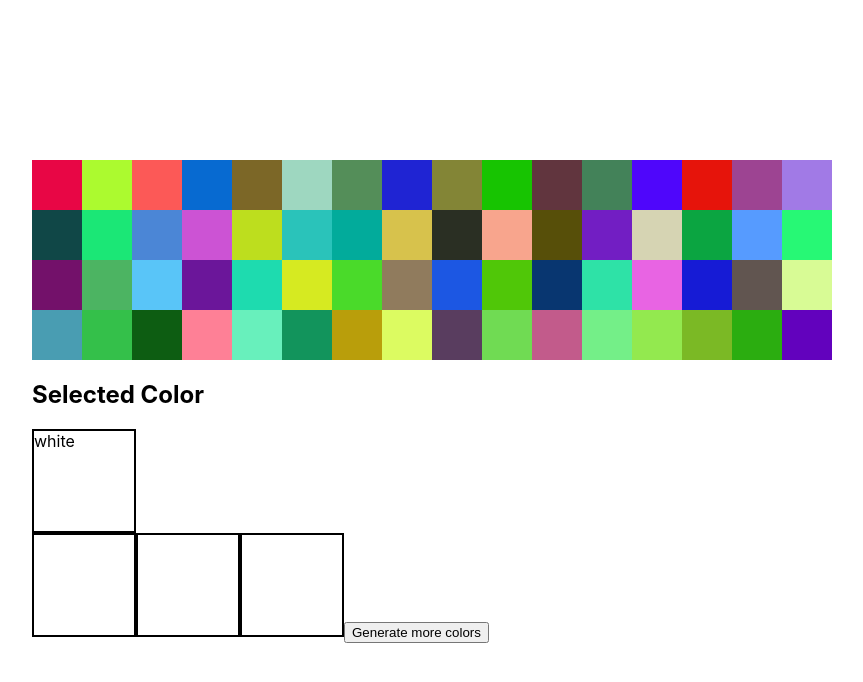
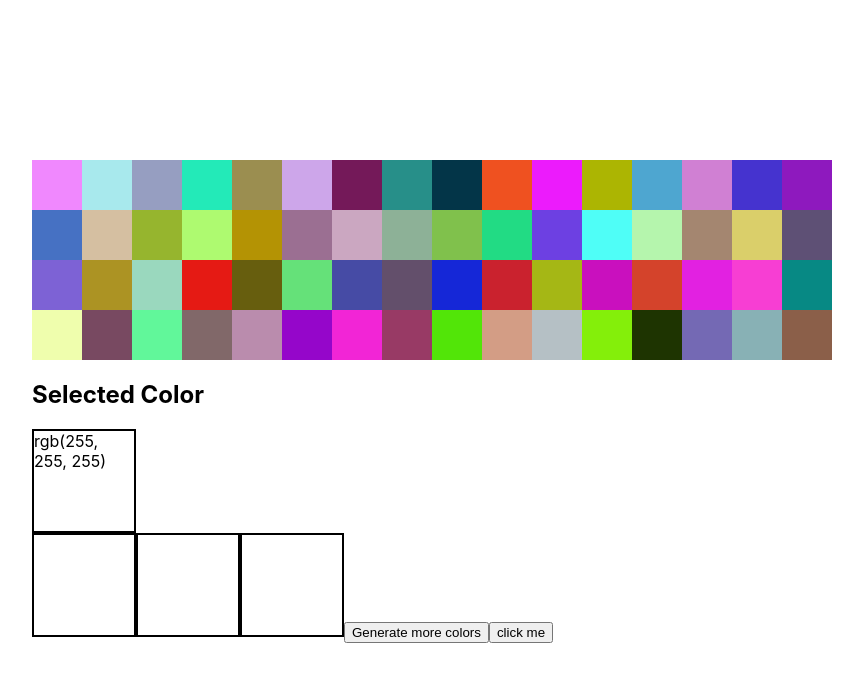
Before and after one commit to yayakix/color-pickerreact, a React (Create React App) app: page / in a window 1280 px wide. Shown: the top 682 px of the page, without its empty margins (208-1071 px from the left). Built offline with nearby package versions, Linux system fonts and the light colour scheme.

Commit message:
working button

```diff
--- a/src/App.js
+++ b/src/App.js
@@ -4,11 +4,16 @@ import SmallBox from './SmallBox';
 import BigBox from './components/BigBox';
 
 function App() {
+  function handleClick(e){
+    console.log(e.target)
+  }
 
 
   return (
     <div className="app">
-      <SmallBox  />
+      <SmallBox />
+
+      <button onClick={(e) => handleClick(e)}>click me</button>
     </div>
   );
 }
--- a/src/ColorSelected.js
+++ b/src/ColorSelected.js
@@ -4,7 +4,7 @@ import BigBox from "./components/BigBox";
 
 function ColorSelected(props) {
     let value = props.color
-    console.log(props.color)
+    // console.log(props.color)
 
   return (
     <>
--- a/src/SmallBox.js
+++ b/src/SmallBox.js
@@ -27,22 +27,49 @@ import ColorSelected from "./ColorSelected";
       </div>
     ));
 
+// console.log(colorboxes)
 // for button click (below)
-  function newColors(e){
 
 
-      return colorboxes
+function SmallBox(props) {
+  const [currColor, setCurrColor] = useState("rgb(255, 255, 255)");
+
+    function makeColor() {
+      const randomBetween = (min, max) =>
+        min + Math.floor(Math.random() * (max - min + 1));
+      const r = randomBetween(0, 255);
+      const g = randomBetween(0, 255);
+      const b = randomBetween(0, 255);
+      return `rgb(${r},${g},${b})`;
+    }
+    const colors = [];
+
+    for (let i = 0; i < 64; i++) {
+      colors.push(" ");
+    }
+
+    const colorboxes = colors.map((color, index) => (
+      <div
+        key={index}
+        className="box"
+        style={{
+          backgroundColor: makeColor(),
+        }}
+      >
+        {color}
+      </div>
+    ));
+  const [colorBoxes, setcolorBoxes] = useState(colorboxes);
 
 
+  function newColors(e) {
+      console.log(colorboxes)
+   setcolorBoxes(colorboxes)
   }
-
-function SmallBox(props) {
-  const [currColor, setCurrColor] = useState("white")
-
-  //    for (let i = 0; i < 5; i++) {
-  //      console.log(colorboxes[0].props.style);
-  //     colorboxes[0].props.style.backgroundColor = makeColor
-  //    }
+     for (let i = 0; i < 10; i++) {
+       console.log(colorboxes[0].props.style);
+    //   colorboxes[0].props.style.backgroundColor = makeColor
+     }
 //   console.log(colorboxes[0].props.style);
   let colorcheck = "";
   function handleClick(e) {
@@ -55,11 +82,13 @@ function SmallBox(props) {
     <>
       {/* <div>heyyyyy</div> */}
       <div onClick={(e) => handleClick(e)} className="boxcontainer">
-        {colorboxes}
+        {colorBoxes}
       </div>
       <h2>Selected Color</h2>
       <ColorSelected color={currColor} />
-      <button onClick={(e) => newColors(e)}>Generate more colors</button>
+      <button id="new" onClick={(e) => newColors(e)}>
+        Generate more colors
+      </button>
     </>
   );
 }
```
